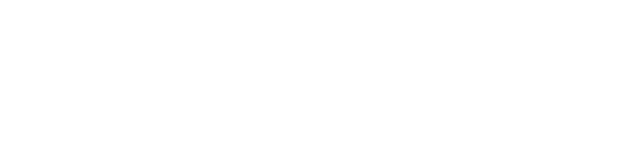
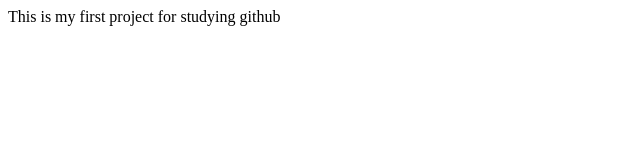
Before and after one commit to Ashishguru/firstproject, a plain HTML site: page index.html in a window 1280 px wide. Shown: the whole page, without its empty margins (0-640 px from the left). Drawn offline with Linux system fonts and the light colour scheme.

Commit message:
Update index.html

```diff
--- a/index.html
+++ b/index.html
@@ -1,3 +1,7 @@
 </html>
 <title>Ashish</title>
+<body>
+  <p1></p1>This is my first project for studying github</p1>
+
+</body>
 </html>
```
